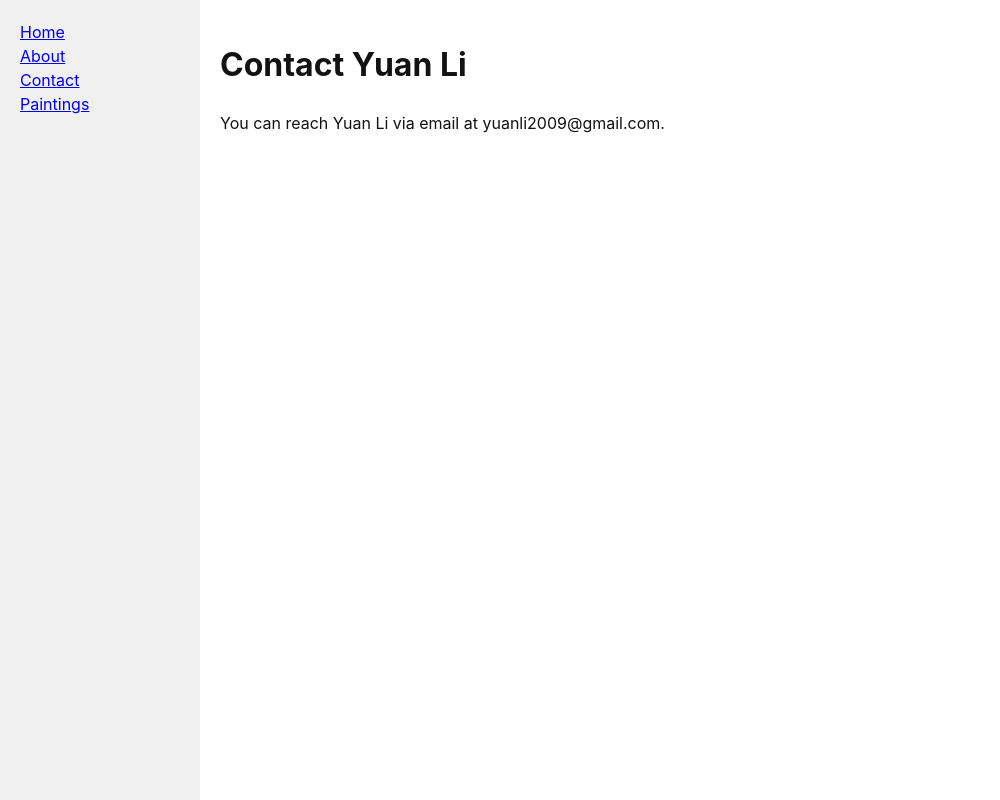
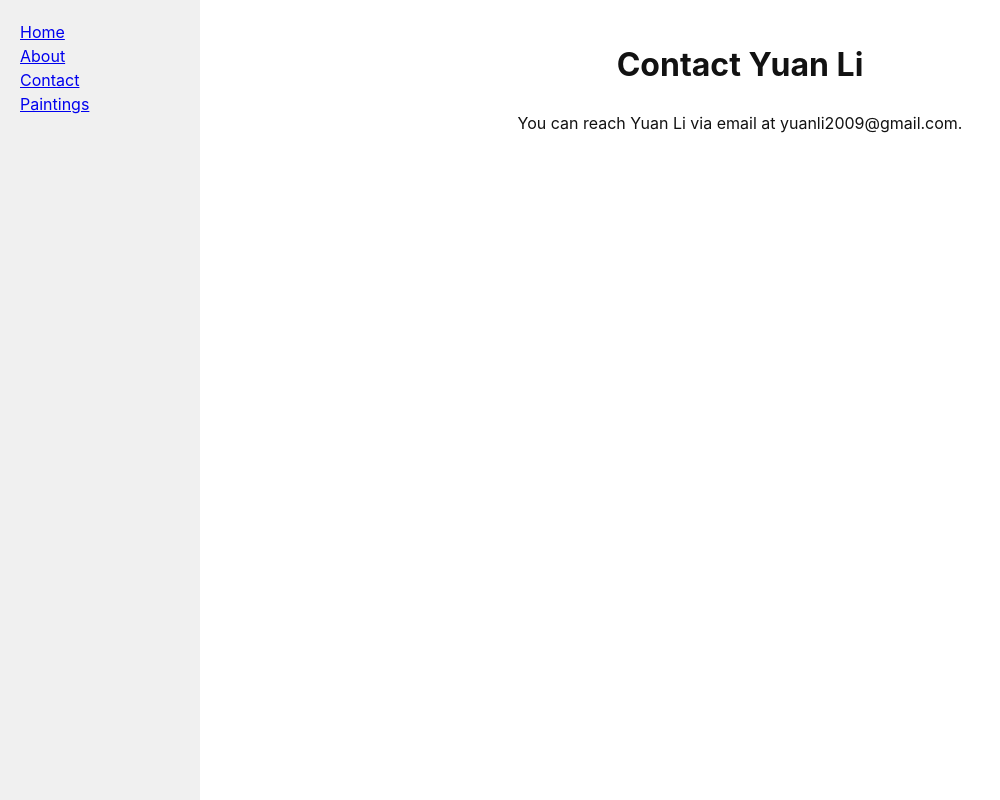
Before and after one commit to hubrando/Yuan_Li_Art_Website, a React (Vite) app in the folder my-app/: page /contact in a window 1280 px wide. Shown: the whole page, without its empty margins (0-1000 px from the left). Built offline with nearby package versions, Linux system fonts and the light colour scheme.

Commit message:
Add CSS formatting.

```diff
--- /dev/null
+++ b/my-app/src/components/ContactPage.css
@@ -0,0 +1,3 @@
+.page-information {
+    text-align: center;
+}
--- a/my-app/src/components/ContactPage.tsx
+++ b/my-app/src/components/ContactPage.tsx
@@ -1,5 +1,7 @@
+import './ContactPage.css'
+
 function Contact() {
-    return <div>
+    return <div className='page-information'>
         <h1>Contact Yuan Li</h1>
         <p>You can reach Yuan Li via email at yuanli2009@gmail.com.</p>
     </div>
```
